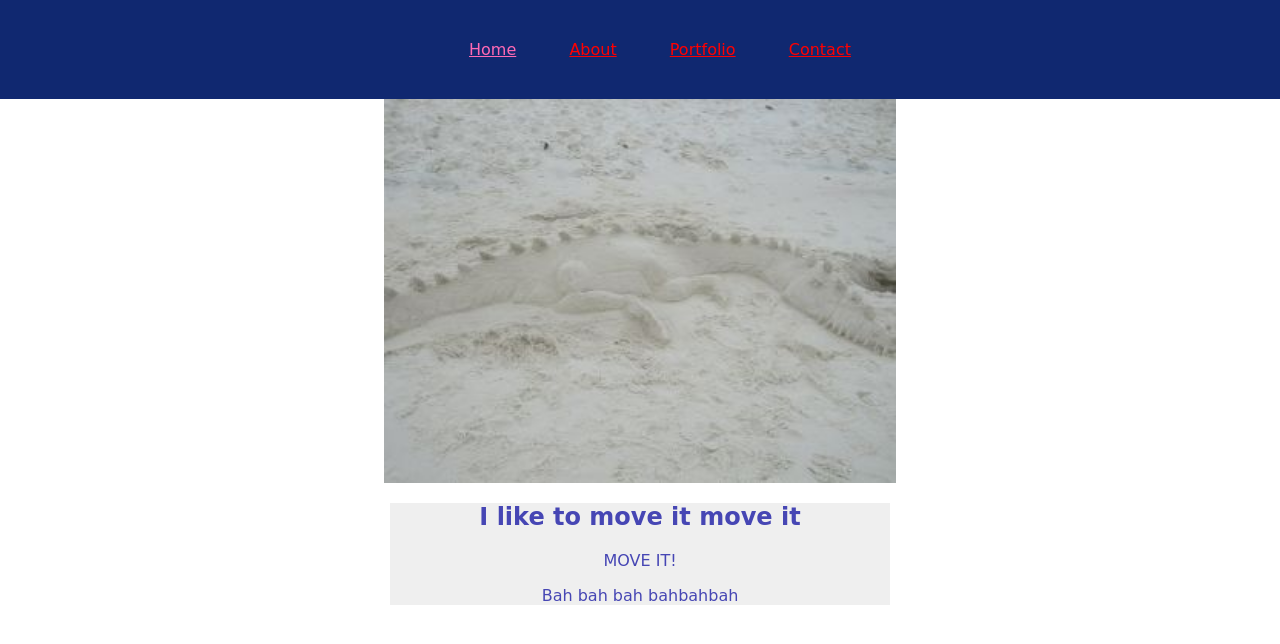
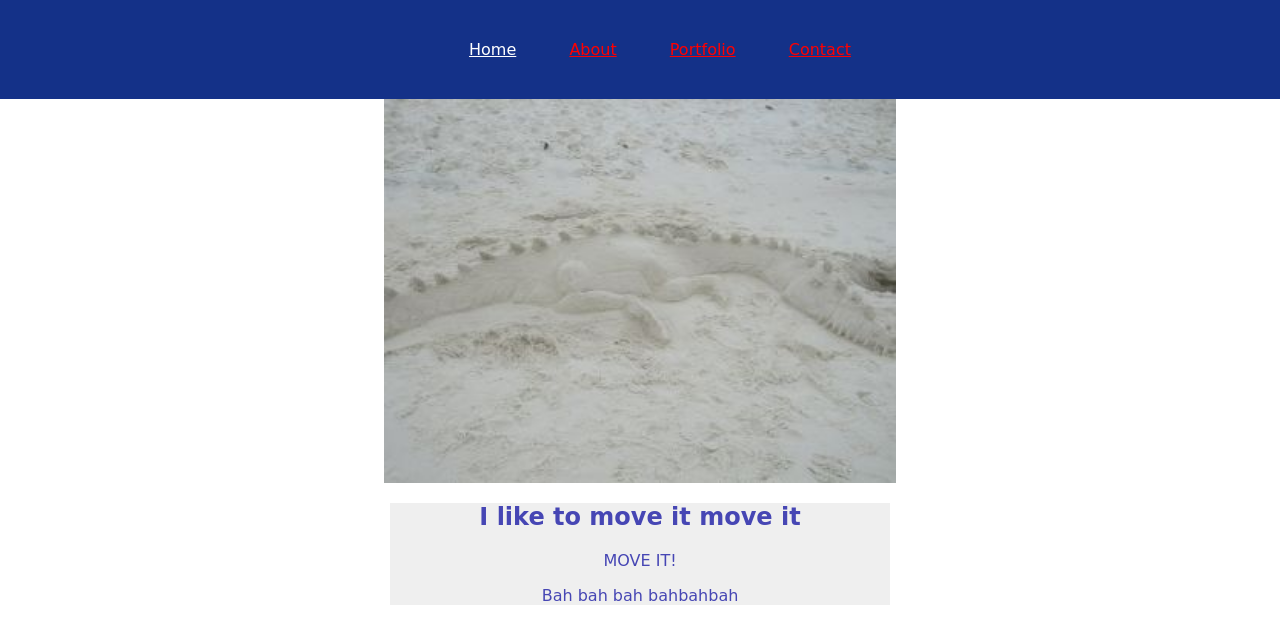
Before and after one commit to Anansi86/First_Project, a plain HTML site: page index.html in a window 1280 px wide. In both pictures the pointer is over the link "Home". Drawn offline with Linux system fonts and the light colour scheme.

Commit message:
clean_up

```diff
--- a/assests/css/styles.css
+++ b/assests/css/styles.css
@@ -6,7 +6,7 @@ body {
 }
 
 nav {
-   background-color: rgb(16, 40, 112);
+   background-color: rgb(20, 49, 136);
    padding: 1.5rem;
    text-align: center;
 }
--- a/index.html
+++ b/index.html
@@ -25,7 +25,7 @@
 
                 /* mouse over link */
                 a:hover {
-                    color: hotpink;
+                    color: white;
                 }
 
                 /* selected link */
```
